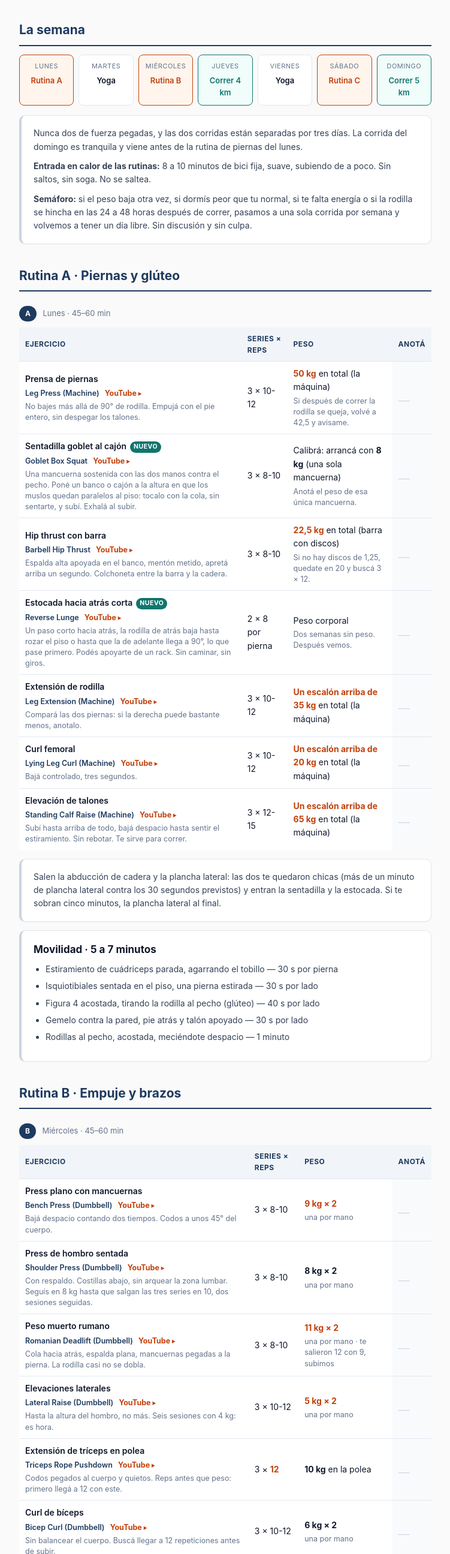
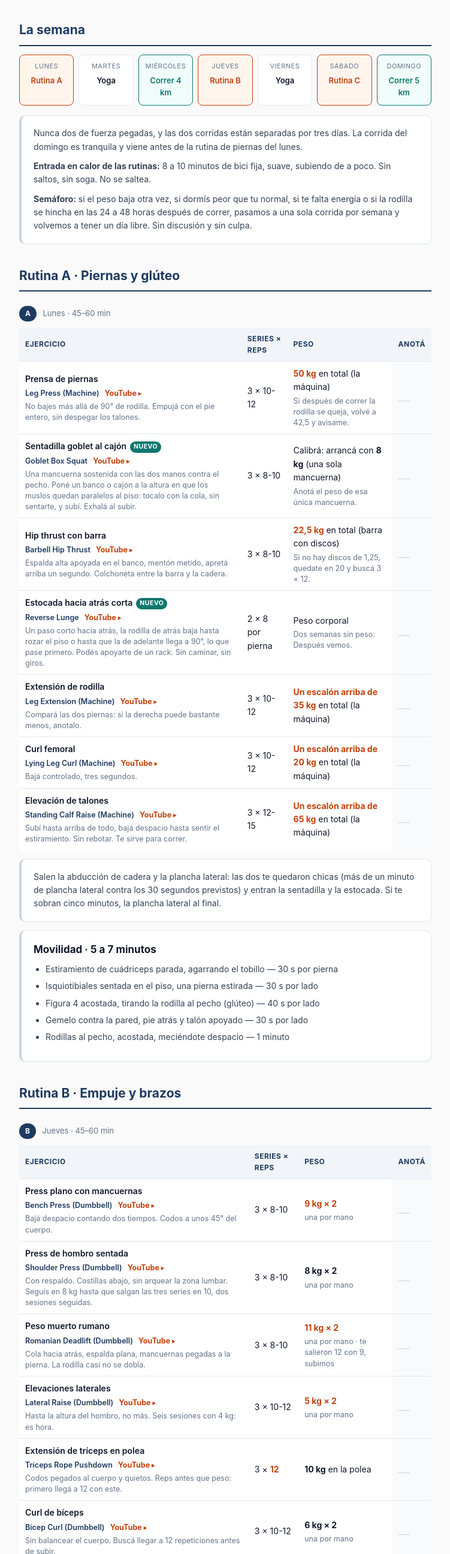
Before and after one commit to samu-bs/yaira, a plain HTML site: page semana3.html in a window 1280 px wide. Shown: the part 1515-4106 px from the top of the page at 60% size, without its empty margins (264-1015 px from the left). Drawn offline with Linux system fonts and the light colour scheme.

Commit message:
Semana 3: miércoles pasa a correr 4 km y jueves a Rutina B

```diff
--- a/semana3.html
+++ b/semana3.html
@@ -211,8 +211,8 @@
     <div class="week-grid">
       <div class="day strong"><div class="d">Lunes</div><div class="w">Rutina A</div></div>
       <div class="day"><div class="d">Martes</div><div class="w">Yoga</div></div>
-      <div class="day strong"><div class="d">Miércoles</div><div class="w">Rutina B</div></div>
-      <div class="day run"><div class="d">Jueves</div><div class="w">Correr 4 km</div></div>
+      <div class="day run"><div class="d">Miércoles</div><div class="w">Correr 4 km</div></div>
+      <div class="day strong"><div class="d">Jueves</div><div class="w">Rutina B</div></div>
       <div class="day"><div class="d">Viernes</div><div class="w">Yoga</div></div>
       <div class="day strong"><div class="d">Sábado</div><div class="w">Rutina C</div></div>
       <div class="day run"><div class="d">Domingo</div><div class="w">Correr 5 km</div></div>
@@ -340,7 +340,7 @@
     <h2>Rutina B · Empuje y brazos</h2>
     <div class="session-head">
       <span class="pill">B</span>
-      <span class="when">Miércoles · 45–60 min</span>
+      <span class="when">Jueves · 45–60 min</span>
     </div>
     <div class="table-wrap">
     <table>
@@ -531,7 +531,7 @@
 
     <div class="session-head">
       <span class="pill run">Correr 1</span>
-      <span class="when">Jueves · 4 km</span>
+      <span class="when">Miércoles · 4 km</span>
     </div>
     <div class="session-head">
       <span class="pill run">Correr 2</span>
@@ -581,7 +581,7 @@
     </div>
 
     <div class="card green">
-      <h3>Los días de correr (jueves y domingo)</h3>
+      <h3>Los días de correr (miércoles y domingo)</h3>
       <p>
         La merienda es una comida de verdad, con un hidrato y una proteína, y el dulce de la tarde se queda donde está.
         Ejemplos: tostadas con cottage y miel, yogur griego con banana y granola, o un sándwich de queso con mate.
```
